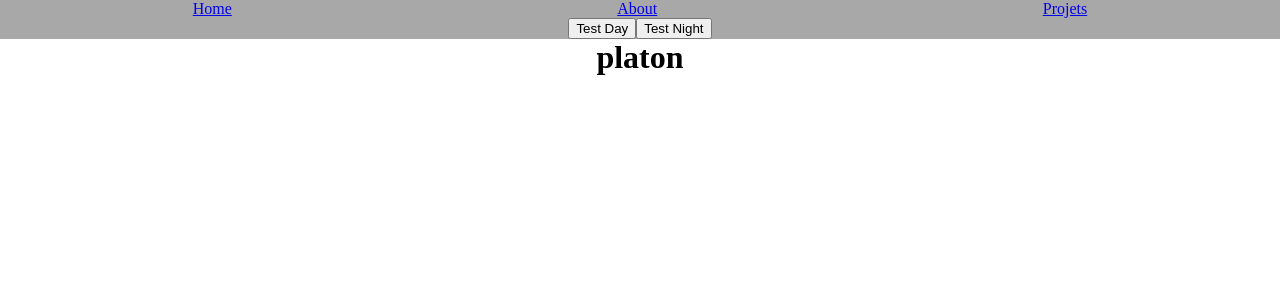
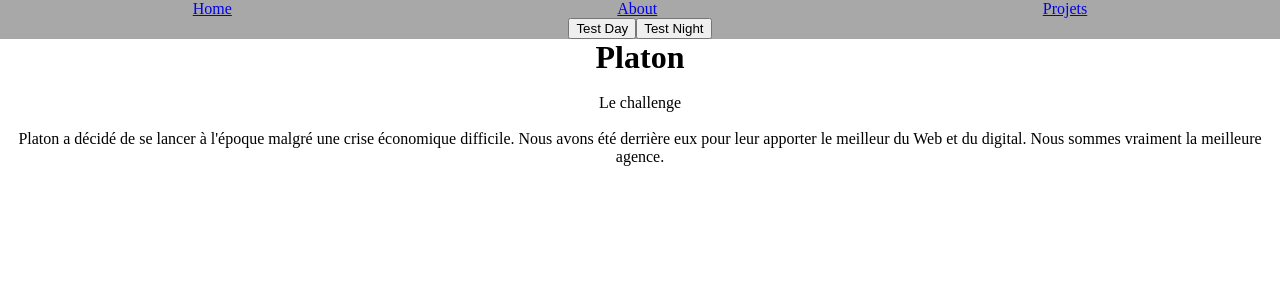
Before and after one commit to mathieu-superpose/the_agency_project, a React (Create React App) app: page /works/platon in a window 1280 px wide. Shown: the top 300 px of the page. Built offline with nearby package versions, Linux system fonts and the light colour scheme.

Commit message:
Finished dynamic routing

```diff
--- a/src/components/Studycase/Studycase.jsx
+++ b/src/components/Studycase/Studycase.jsx
@@ -1,11 +1,20 @@
 import { useEffect } from 'react';
-import { useParams } from 'react-router-dom'
+import { useParams } from 'react-router-dom';
+import Data from 'components/Data/Data';
+
 
 const Studycase = () => {
   let { slug } = useParams();
+ const currentCase = Data.filter(page => page.slug === slug);
 
   return (
-    <h1>{slug}</h1>
+    <>
+      <h1>{currentCase[0].title}</h1>
+      <br/>
+      <p>{currentCase[0].subtitle}</p>
+      <br/>
+      <p>{currentCase[0].description}</p>
+    </>
   );
 };
 
--- a/src/pages/Works/Works.jsx
+++ b/src/pages/Works/Works.jsx
@@ -2,7 +2,6 @@ import { Link } from 'react-router-dom';
 import Data from 'components/Data/Data';
 
 const Works = () => {
-  console.log("DATA", Data)
   return(
     <div>
     <h1>Works</h1>
```
